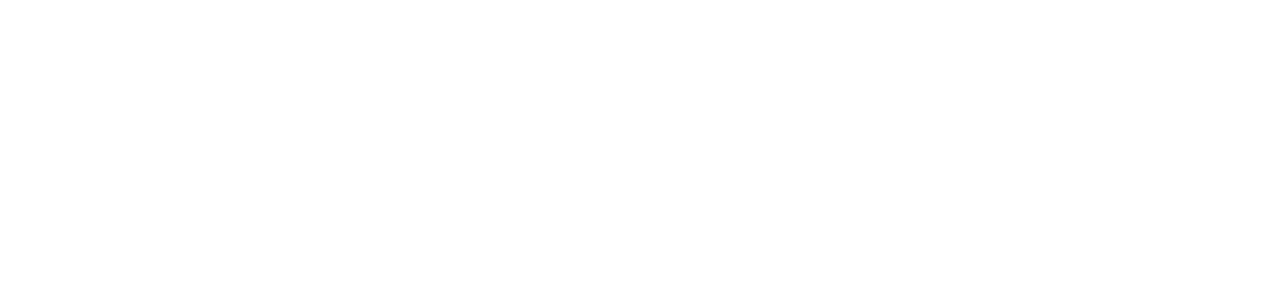
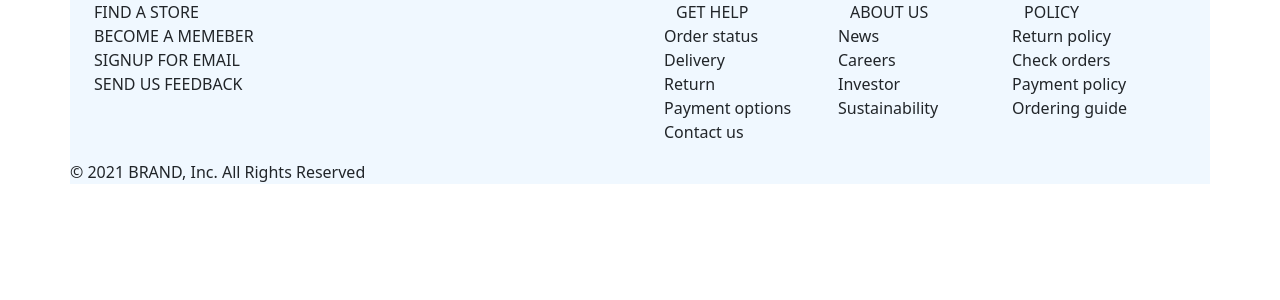
Before and after one commit to HinTran013/IE104---Sneaker-Store, a React (Create React App) app: page / in a window 1280 px wide. Shown: the top 300 px of the page. Built offline with nearby package versions, Linux system fonts and the light colour scheme.

Commit message:
inited footer

```diff
--- a/src/App.js
+++ b/src/App.js
@@ -1,9 +1,10 @@
 import './styles/App.css';
+import Footer from "../src/components/Footer/footer.jsx"
 
 function App() {
   return (
     <div>
-
+      <Footer></Footer>
     </div>
   );
 }
--- /dev/null
+++ b/src/components/Footer/footer.jsx
@@ -0,0 +1,70 @@
+import React, { Component } from 'react'
+import "../../../node_modules/bootstrap/dist/css/bootstrap.css"
+import "./footerStyle.css"
+
+export class Footer extends Component
+{
+    render()
+    {
+        return (
+            <footer className="container">
+                <div className="guideLinks row">
+                    <div className="col">
+                        <div className="container">
+                            <div className="row">FIND A STORE</div>
+                            <div className="row">BECOME A MEMEBER</div>
+                            <div className="row">SIGNUP FOR EMAIL</div>
+                            <div className="row">SEND US FEEDBACK</div>
+                        </div>
+                    </div>
+                    <div className="col">
+                        <div className="container">
+                            <div className="row">
+                                <div className="col">GET HELP</div>
+                                <div className="col">ABOUT US</div>
+                                <div className="col">POLICY</div>
+                            </div>
+                            <div className="row">
+                                <div className="col">
+                                    <div className="row">Order status</div>
+                                    <div className="row">Delivery</div>
+                                    <div className="row">Return</div>
+                                    <div className="row">Payment options</div>
+                                    <div className="row">Contact us</div>
+                                </div>
+                                <div className="col">
+                                    <div className="row">News</div>
+                                    <div className="row">Careers</div>
+                                    <div className="row">Investor</div>
+                                    <div className="row">Sustainability</div>
+                                </div>
+                                <div className="col">
+                                    <div className="row">Return policy</div>
+                                    <div className="row">Check orders</div>
+                                    <div className="row">Payment policy</div>
+                                    <div className="row">Ordering guide</div>
+                                </div>
+                            </div>
+                        </div>
+                    </div>
+                </div>
+
+                <div className="trademarks row">
+                    <div className="container">
+                        <div className="row">
+                            <div className="col"></div>
+                            <div className="col"></div>
+                            <div className="col"></div>
+                            <div className="col"></div>
+                        </div>
+                        <div className="row">
+                            &copy; 2021 BRAND, Inc. All Rights Reserved
+                        </div>
+                    </div>
+                </div>
+            </footer>
+        )
+    }
+}
+
+export default Footer;
--- /dev/null
+++ b/src/components/Footer/footerStyle.css
@@ -0,0 +1,11 @@
+footer.container {
+    background-color: aliceblue;
+}
+
+.guideLinks {
+
+}
+
+.trademarks {
+    margin-top: 1rem;
+}
```
